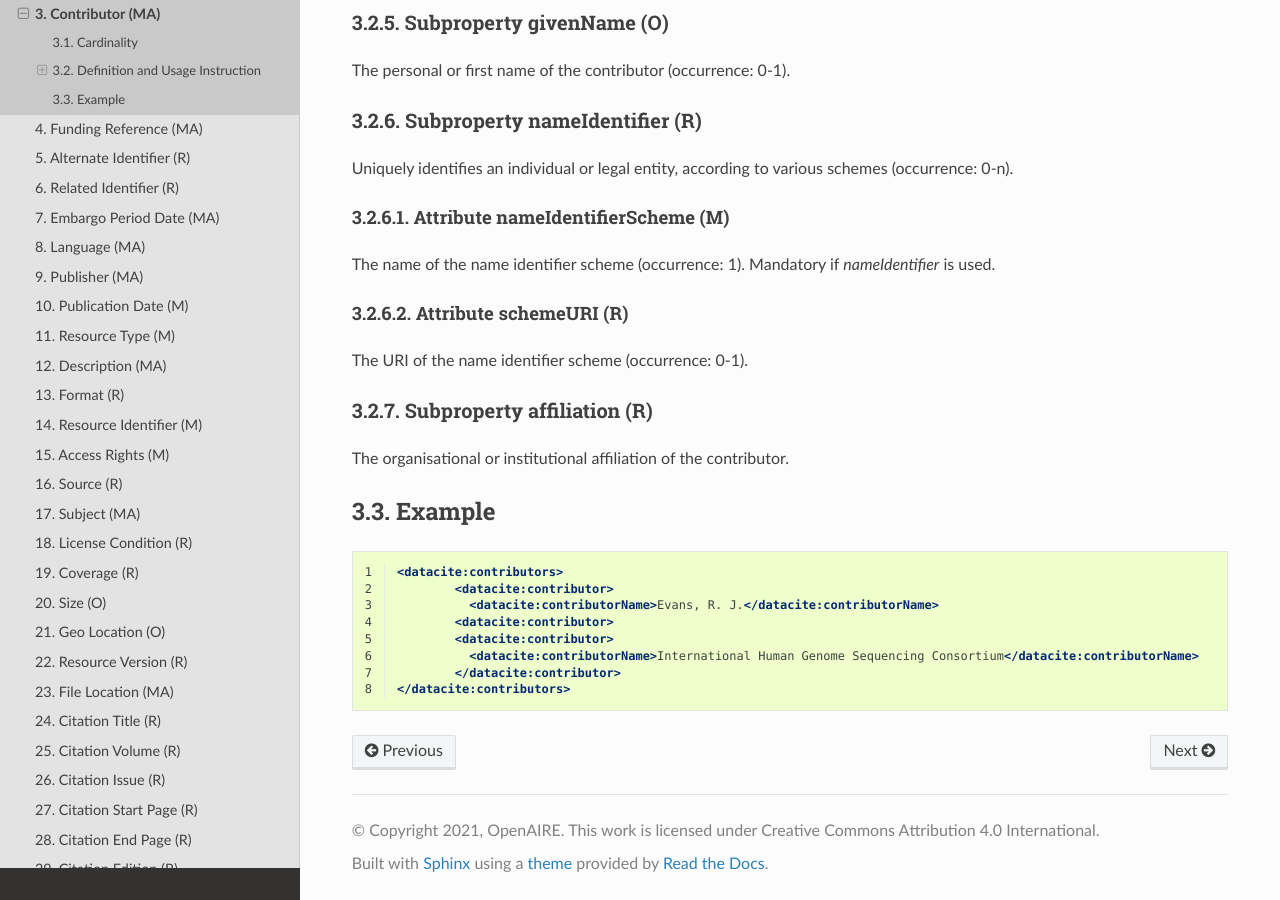
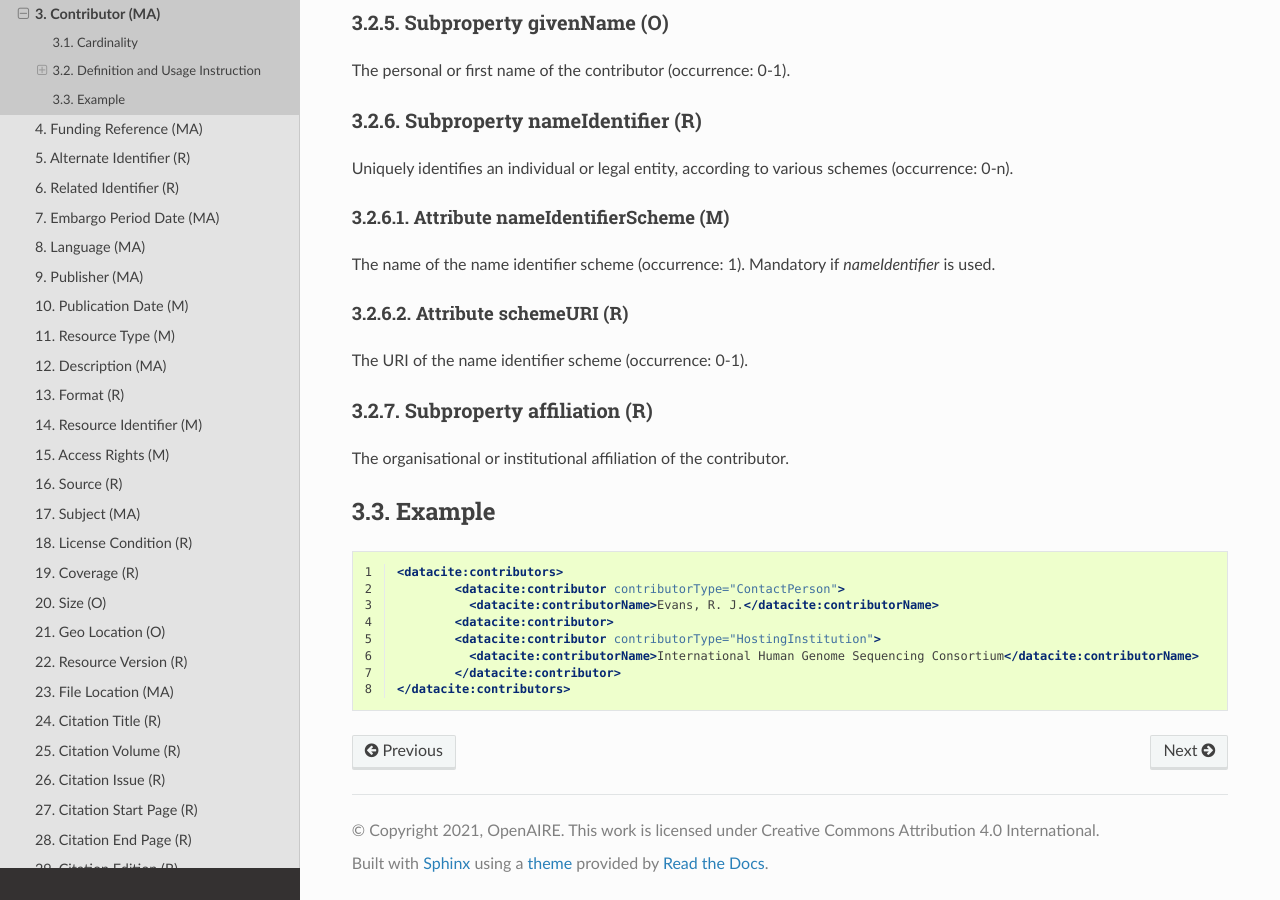
Before and after one commit to openaire/guidelines-literature-repositories, a Sphinx documentation site: the page built from docs/field_contributor.rst, in a window 1280 px wide and 900 px high, scrolled down 2120 px. Built offline with Sphinx 7.4.7 and the Read the Docs theme 3.1.0, drawn with Linux system fonts in a browser that asks for light colours; a script that is not in the unit is left out.

Commit message:
Update field_contributor.rst

```diff
--- a/docs/field_contributor.rst
+++ b/docs/field_contributor.rst
@@ -106,10 +106,10 @@ Example
    :linenos:
 
    <datacite:contributors>
-	   <datacite:contributor>
+	   <datacite:contributor contributorType="ContactPerson">
 	     <datacite:contributorName>Evans, R. J.</datacite:contributorName>
 	   <datacite:contributor>
-	   <datacite:contributor>
+	   <datacite:contributor contributorType="HostingInstitution">
 	     <datacite:contributorName>International Human Genome Sequencing Consortium</datacite:contributorName>
 	   </datacite:contributor>
    </datacite:contributors>
```
